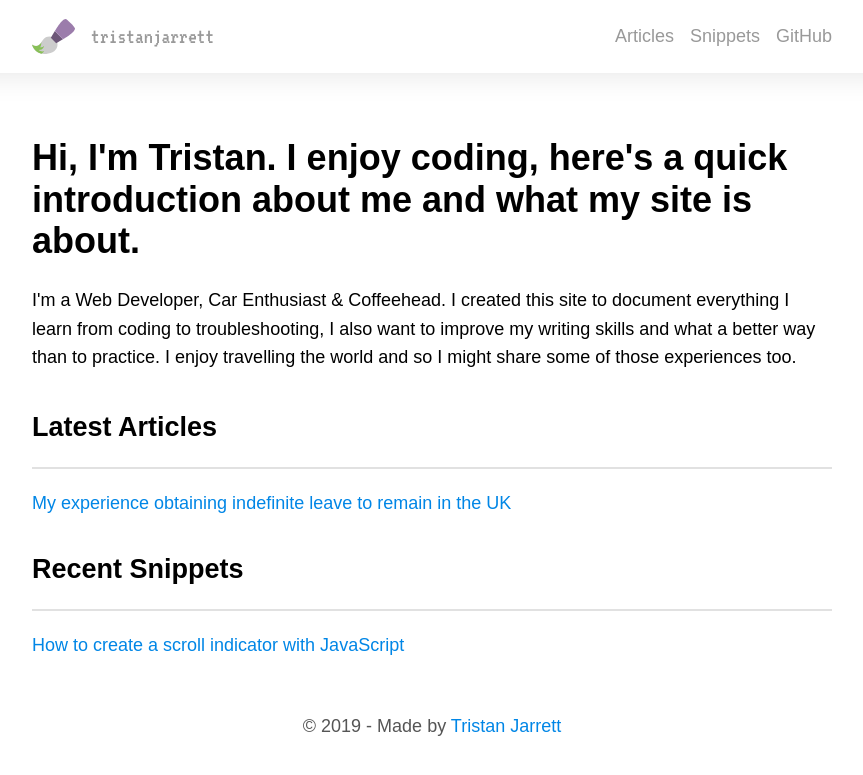
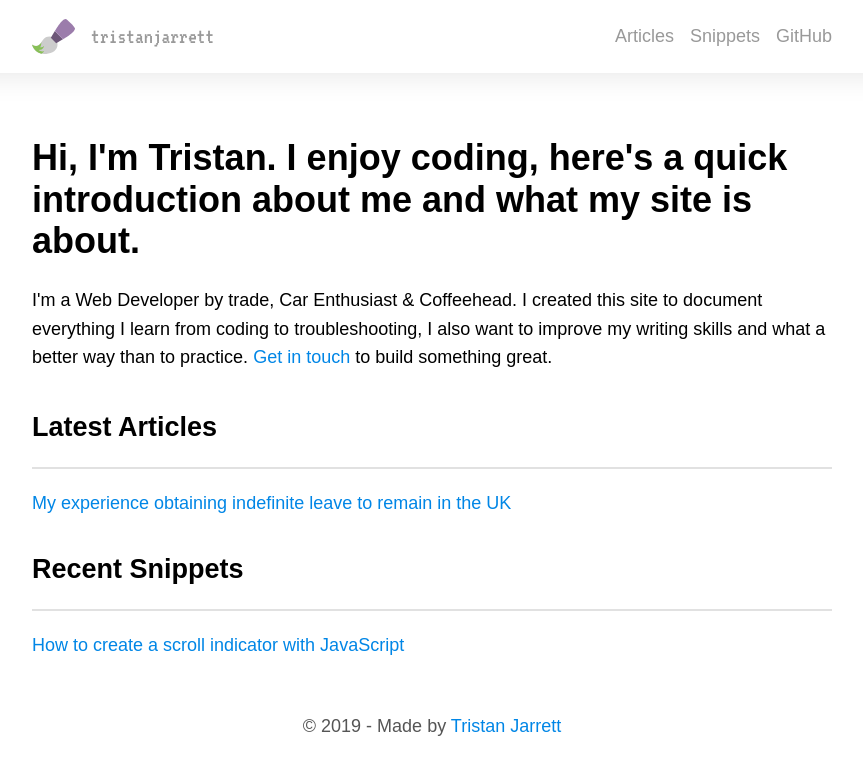
Before and after one commit to tristanjarrett/jekyll_portfolio, a Jekyll site: the page built from index.html, in a window 1280 px wide. Shown: the top 775 px of the page, without its empty margins (208-1071 px from the left). Built offline with Jekyll 4.4.1, drawn with Linux system fonts in a browser that asks for light colours.

Commit message:
General updates

```diff
--- a/_data/options.yml
+++ b/_data/options.yml
@@ -4,7 +4,6 @@ repo-branch: master
 
 # Social settings
 github-user: tristanjarrett
-twitter-user: trisjarrett
 
 # Meta data
 keywords: Tristan Jarrett,Tristan,Jarrett,tristanjarrett,Web Developer,Front-End Developer,Front-End Web Developer,WordPress Developer
--- a/_includes/footer.html
+++ b/_includes/footer.html
@@ -1,5 +1,5 @@
 <footer class="global_footer">
   <div class="container-sm">
-    <span>&copy; 2019 - Made by <a href="https://twitter.com/@{{ site.data.options.twitter-user }}" target="_blank">{{ site.author }}</a></span>
+    <span>&copy; 2019 - Made by <a href="https://github.com/{{ site.data.options.github-user }}" target="_blank">{{ site.author }}</a></span>
   </div>
 </footer>
--- a/index.html
+++ b/index.html
@@ -7,7 +7,7 @@ layout: home
   <div class="intro_section">
     <div class="container-sm">
       <h1 class="intro_title">Hi, I'm Tristan. I enjoy coding, here's a quick introduction about me and what my site is about.</h1>
-      <p class="intro_text">I'm a Web Developer, Car Enthusiast & Coffeehead. I created this site to document everything I learn from coding to troubleshooting, I also want to improve my writing skills and what a better way than to practice. I enjoy travelling the world and so I might share some of those experiences too.</p>
+      <p class="intro_text">I'm a Web Developer by trade, Car Enthusiast & Coffeehead. I created this site to document everything I learn from coding to troubleshooting, I also want to improve my writing skills and what a better way than to practice. <a href="mailto:trisjarrett@gmail.com">Get in touch</a> to build something great.</p>
     </div>
   </div>
 
```
